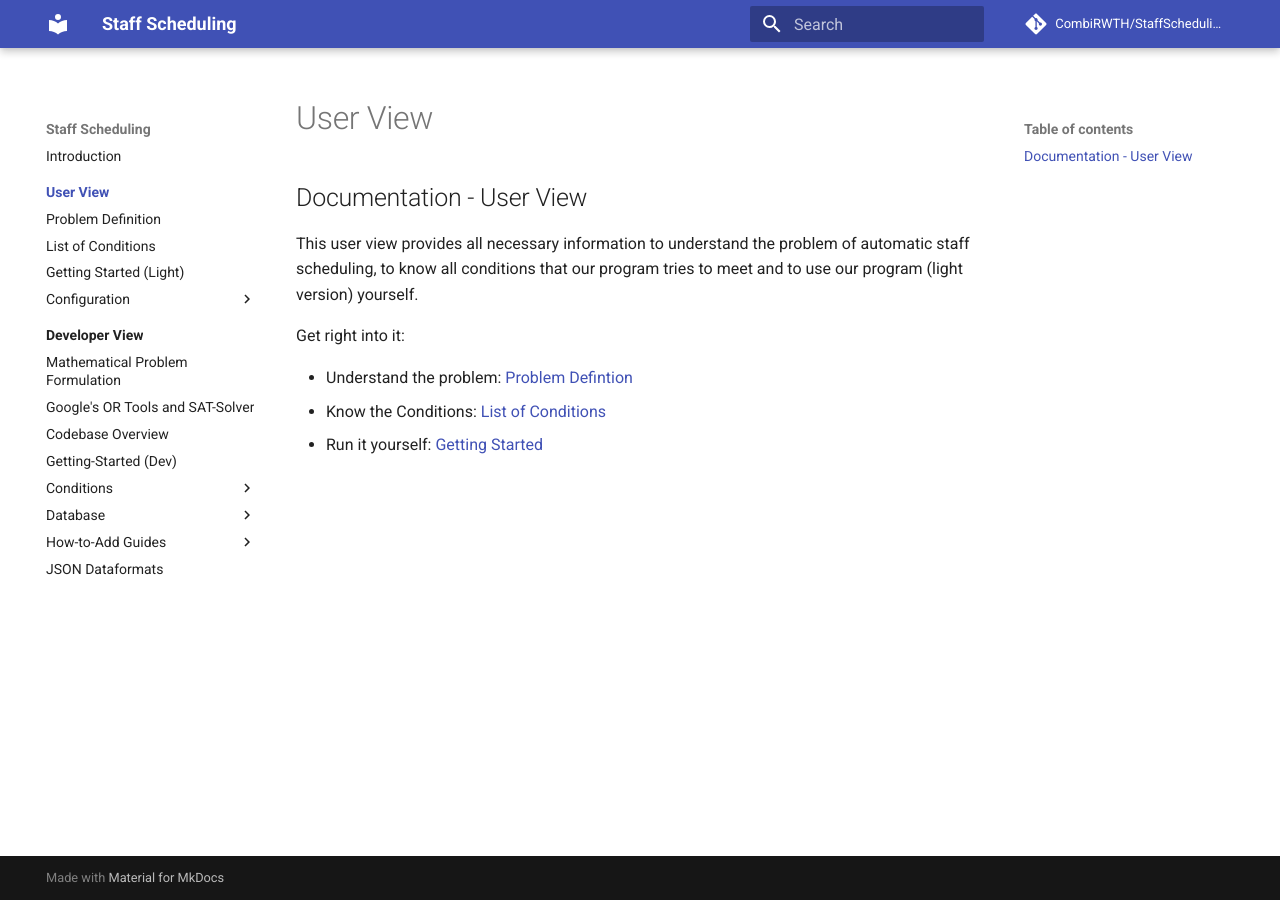
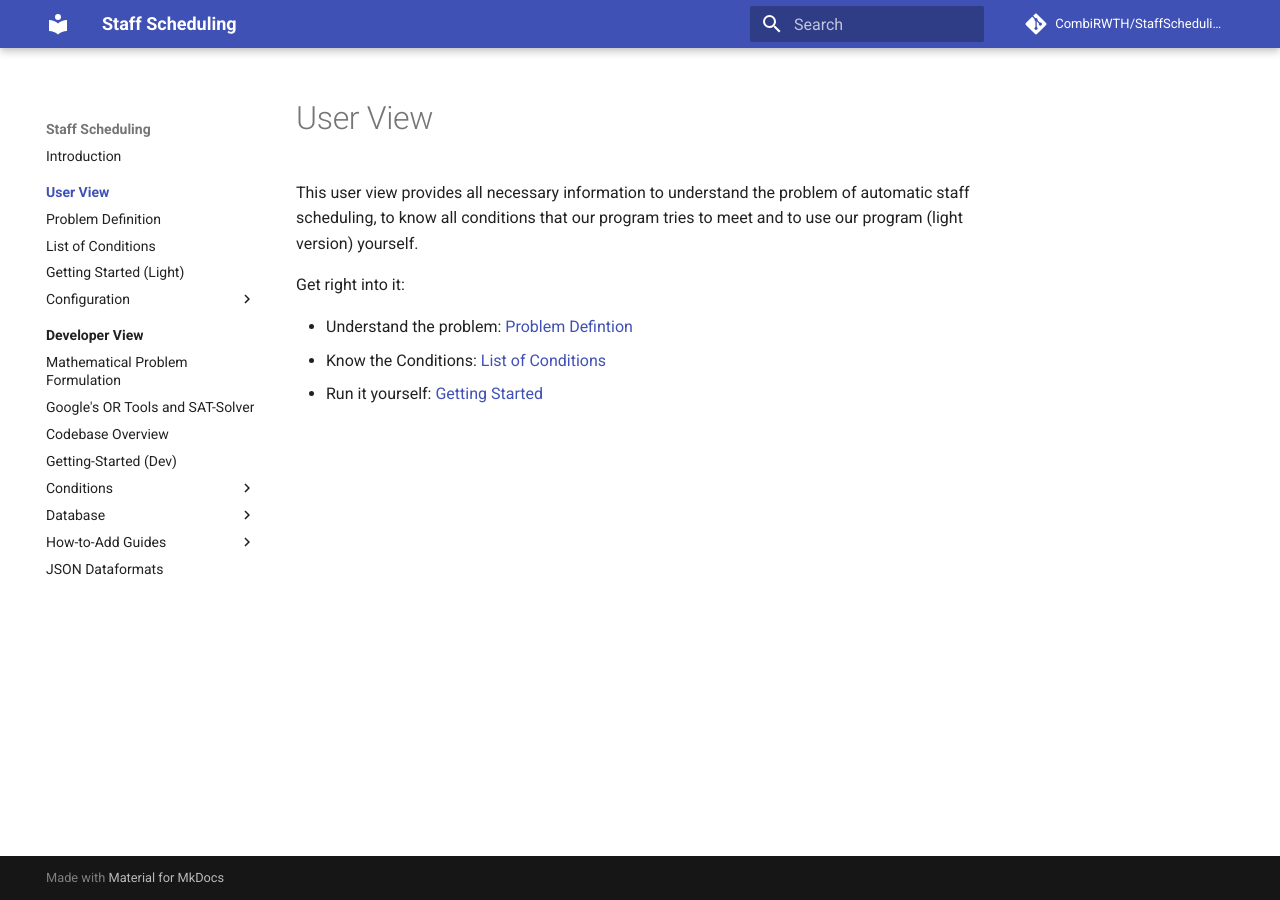
Before and after one commit to CombiRWTH/StaffScheduling, an MkDocs documentation site: the page built from docs/user-view/index.md, in a window 1280 px wide. Built offline with MkDocs 1.6.1 and Material for MkDocs 9.7.7, drawn with Linux system fonts in a browser that asks for light colours; comment, search, counter and statistics services are not loaded.

Commit message:
delete headline in user-view/index

```diff
--- a/docs/user-view/index.md
+++ b/docs/user-view/index.md
@@ -1,4 +1,3 @@
-# Documentation - User View
 This user view provides all necessary information to understand the problem
 of automatic staff scheduling, to know all conditions that our program tries to meet
 and to use our program (light version) yourself.
```
